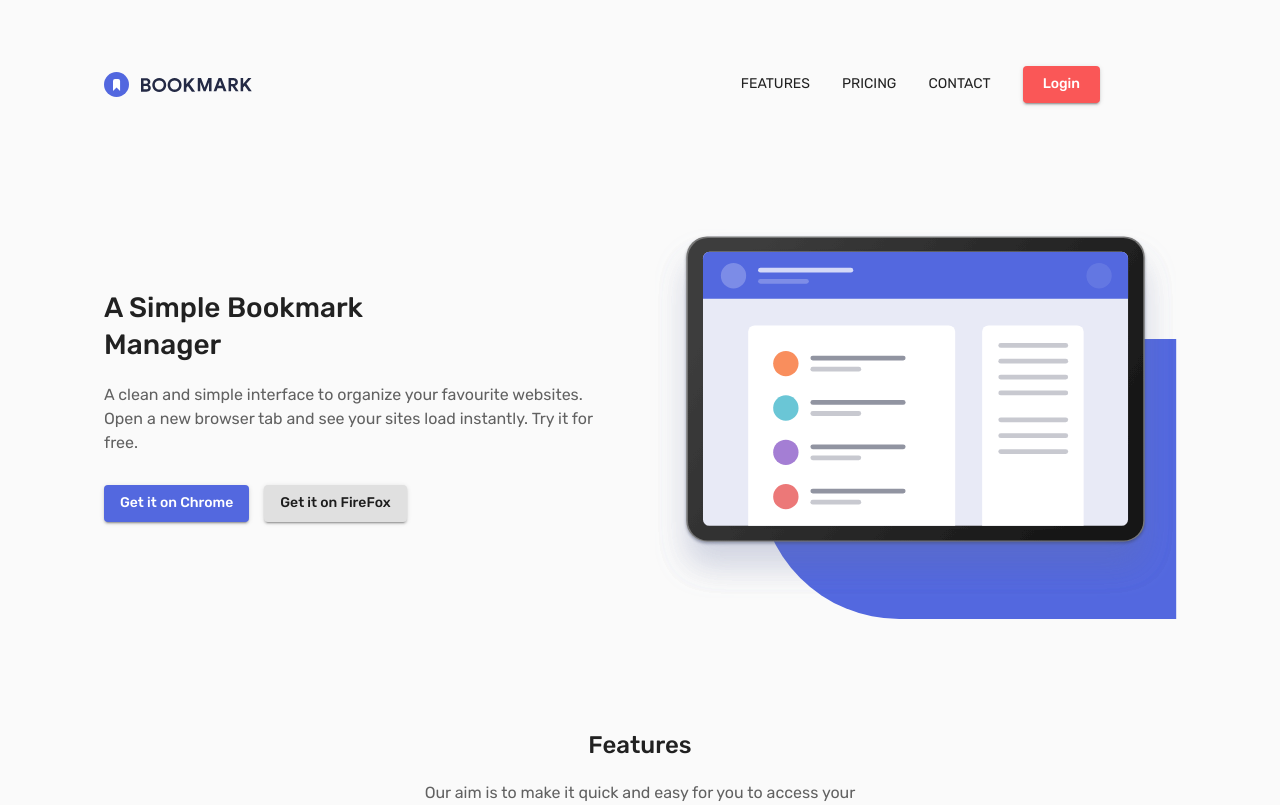
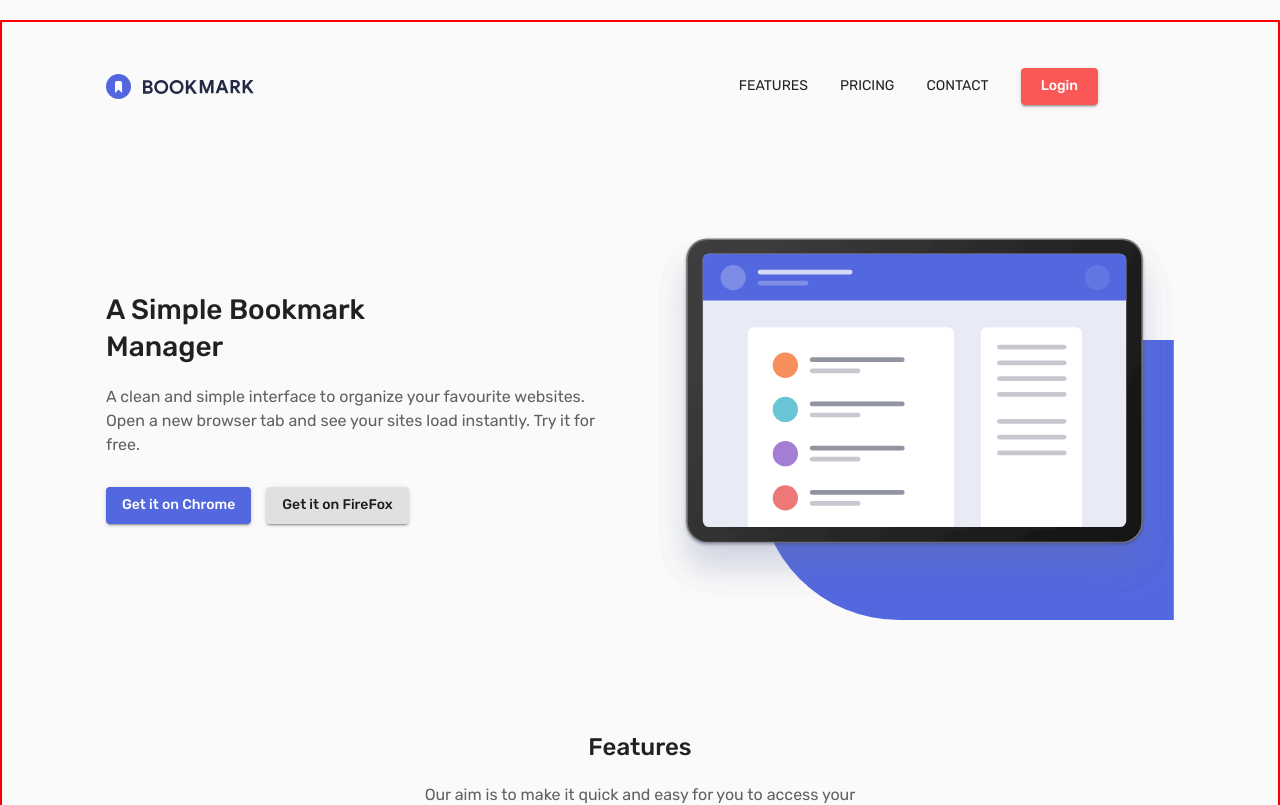
Before and after one commit to iambenbright/bookmark, a React (Create React App) app: page / in a window 1280 px wide. Shown: the top 805 px of the page. Built offline with nearby package versions, Linux system fonts and the light colour scheme.

Commit message:
chore: refactor container

```diff
--- a/src/components/footer/footer.tsx
+++ b/src/components/footer/footer.tsx
@@ -25,9 +25,12 @@ export default function Footer() {
   const classes = useStyles();
 
   return (
-    <Box maxWidth="1440px" mx="auto" mt="100px">
+    <Container
+      maxWidth="lg"
+      className={classes.container}
+      style={{ border: '2px solid red' }}
+    >
       <Box className={classes.footerTop}>
-        <Container>
         <NestedContainer className={classes.middleFixed}>
           <Typography
             variant="subtitle1"
@@ -55,10 +58,8 @@ export default function Footer() {
             </Button>
           </form>
         </NestedContainer>
-        </Container>
       </Box>
       <Box className={classes.footerBottom}>
-        <Container>
         <NestedContainer>
           <Grid container className={classes.footerBottomGridContainer}>
             <Grid item className={classes.footerLeft}>
@@ -77,8 +78,7 @@ export default function Footer() {
             </Grid>
           </Grid>
         </NestedContainer>
+      </Box>
     </Container>
-      </Box>
-    </Box>
   );
 }
--- a/src/components/footer/styles/index.ts
+++ b/src/components/footer/styles/index.ts
@@ -1,6 +1,11 @@
 import { darken, makeStyles, Theme } from '@material-ui/core/styles';
 
 export default makeStyles((theme: Theme) => ({
+  container: {
+    overflow: 'hidden',
+    padding: 0,
+    marginTop: 100,
+  },
   footerBottom: {
     color: theme.palette.common.white,
     backgroundColor: darken(theme.palette.primary.main, 0.8),
@@ -62,7 +67,6 @@ export default makeStyles((theme: Theme) => ({
   },
   middleFixed: {
     minHeight: 300,
-    marginTop: 100,
     textAlign: 'center',
     display: 'flex',
     flexDirection: 'column',
--- a/src/pages/landing/landing..tsx
+++ b/src/pages/landing/landing..tsx
@@ -16,7 +16,10 @@ export default function Landing() {
   return (
     <Fragment>
       <CssBaseline />
-      <Container maxWidth="lg">
+      <Container
+        maxWidth="lg"
+        style={{ overflow: 'hidden', border: '2px solid red' }}
+      >
         <NavBar />
         <Hero />
         <Features />
```
Lines whose indentation alone changed are shown as unchanged.
